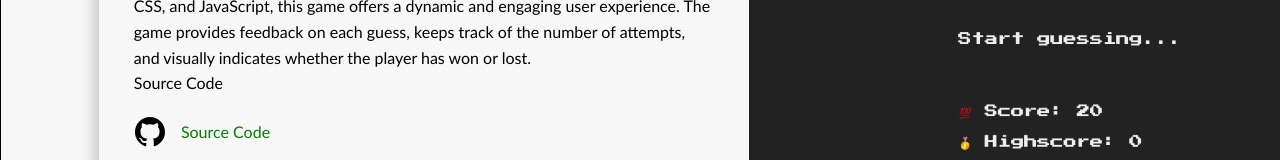
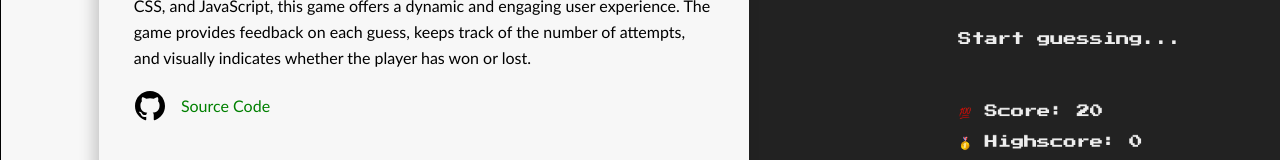
Before and after one commit to erickligonde/Digital-Portfolio, a plain HTML site: page index.html in a window 1280 px wide. Shown: the part 2759-2919 px from the top of the page. Drawn offline with Linux system fonts and the light colour scheme.

Commit message:
Update index.html

```diff
--- a/index.html
+++ b/index.html
@@ -79,7 +79,6 @@
                 <div class="guessing_game_text">
                 <h3>2. Guessing Game</h3>
                 <p>This Guessing Game website is an interactive web application where users test their luck and skills by guessing a randomly generated number. Built with HTML, CSS, and JavaScript, this game offers a dynamic and engaging user experience. The game provides feedback on each guess, keeps track of the number of attempts, and visually indicates whether the player has won or lost.</p>
-                <p>Source Code</p>
                 <div class="game_code">
                     <img src="All Media/iconmonstr-github-1.svg" alt="github svg">
                     <a href="https://github.com/erickligonde/numberGuessGame" target="_blank">Source Code</a>
```
